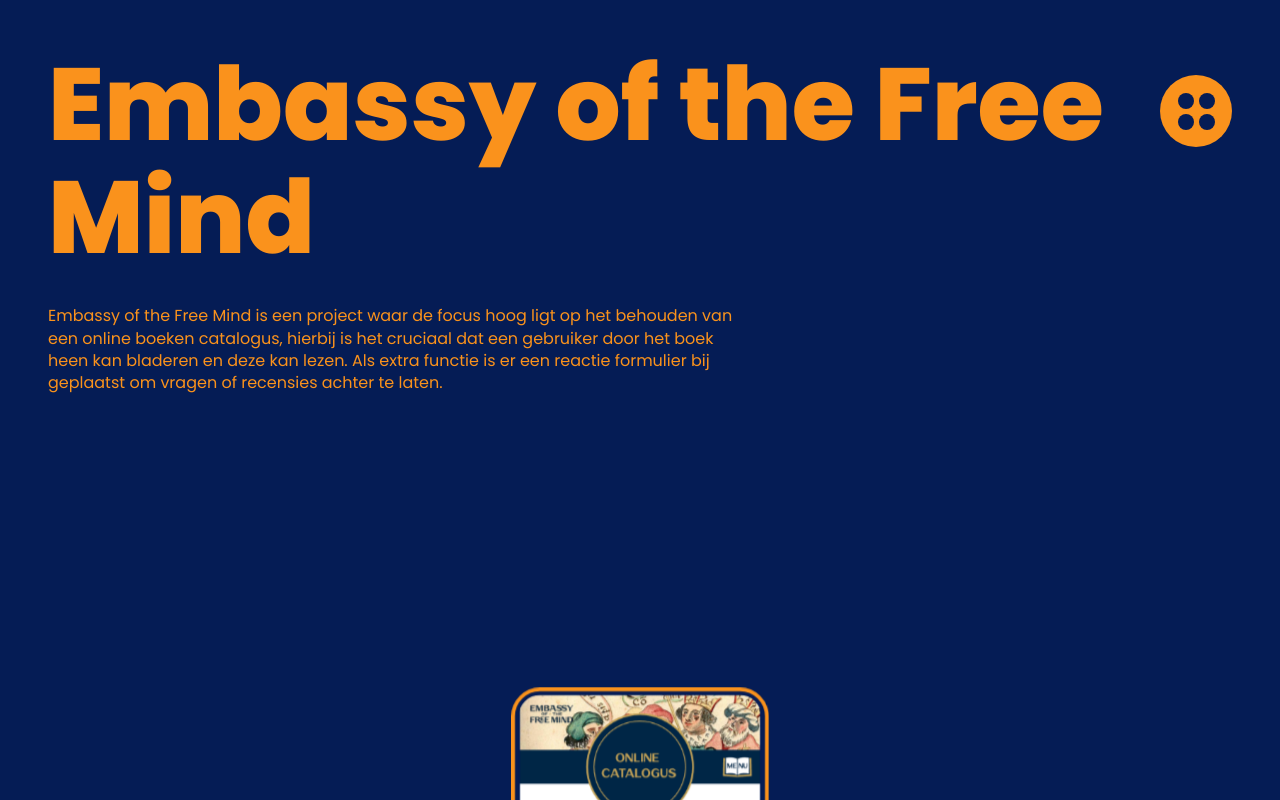
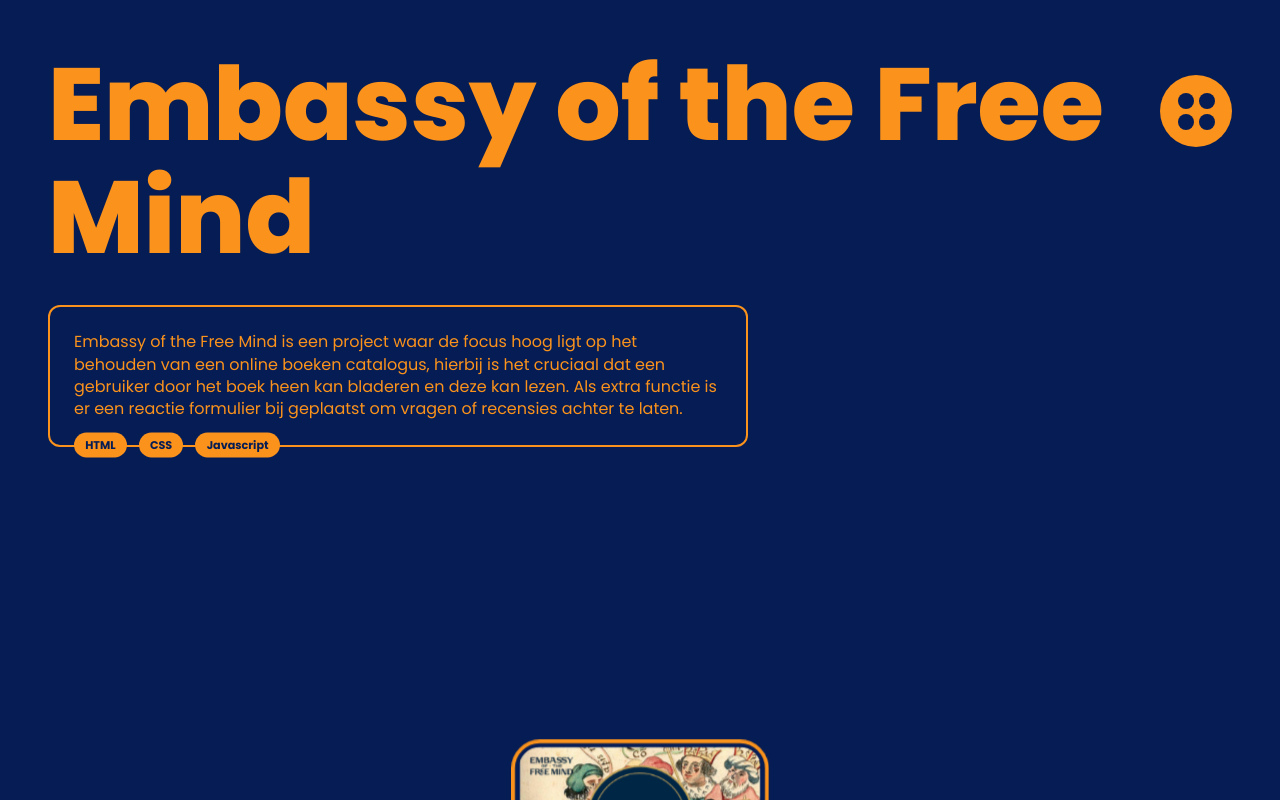
Before and after one commit to KyanTG/creative-portfolio, a SvelteKit app: page /projects/embassy-of-the-free-mind in a window 1280 px wide. Shown: the top 800 px of the page. Built offline with nearby package versions, Linux system fonts and the light colour scheme.

Commit message:
last fixes needed before going live!

```diff
--- a/src/lib/components/projects.svelte
+++ b/src/lib/components/projects.svelte
@@ -2,7 +2,7 @@
     import projects from '$lib/data/projects.json';
 </script>
 
-<div class="project-root" onmousemove={(e) => { e.currentTarget.style.setProperty('--x', `${e.clientX}px`); e.currentTarget.style.setProperty('--y', `${e.clientY}px`);}}>
+<div class="project-root" role="region" onmousemove={(e) => { e.currentTarget.style.setProperty('--x', `${e.clientX}px`); e.currentTarget.style.setProperty('--y', `${e.clientY}px`);}}>
     <section class="project-articles">
         {#each projects as project}
             <div class="project-article">
--- a/src/lib/data/projects.json
+++ b/src/lib/data/projects.json
@@ -34,6 +34,7 @@
         "title": "Embassy of the Free Mind",
         "showcaseImage": "/embassy-of-the-free-mind.png",
         "description": "Embassy of the Free Mind is een project waar de focus hoog ligt op het behouden van een online boeken catalogus, hierbij is het cruciaal dat een gebruiker door het boek heen kan bladeren en deze kan lezen. Als extra functie is er een reactie formulier bij geplaatst om vragen of recensies achter te laten.",
+        "stack": ["HTML", "CSS", "Javascript"],
         "website": "https://proof-of-concept-cu3y.onrender.com",
         "websitePhoneOne": "/embassy-of-the-free-mind-mobile-one.png",
         "websitePhoneTwo": "/embassy-of-the-free-mind-mobile-two.png",
--- a/src/routes/projects/[slug]/+page.svelte
+++ b/src/routes/projects/[slug]/+page.svelte
@@ -9,7 +9,16 @@
     {#if project}
         <article class="project-container">
             <h1>{project.title}</h1>
-            <p class="description">{project.description}</p>
+                <article class="description-card">
+                    <p class="description">{project.description}</p>
+                    {#if project.stack}
+                        <ul class="stack-list">
+                            {#each project.stack as tech}
+                                <li class="stack-item">{tech}</li>
+                            {/each}
+                        </ul>
+                    {/if}
+                </article>
 
             {#if project.websitePhoneOne}
                 <section class="phone-ring-track" style="--count: 4;">
@@ -67,9 +76,40 @@
         }
     }
 
+    .description-card {
+        position: relative;
+        max-width: 700px;
+        margin-top: 2rem;
+        padding: 1.5rem;
+        border: 2px solid var(--secondary-color);
+        border-radius: 12px;
+    }
+
     .description {
-        padding-top: 2rem;
-        max-width: 700px;
+        margin: 0;
+    }
+
+    .stack-list {
+        position: absolute;
+        left: 1.5rem;
+        bottom: 0;
+        transform: translateY(50%);
+        display: flex;
+        justify-content: flex-start;
+        gap: 0.75rem;
+        list-style: none;
+        padding: 0;
+        margin: 0;
+    }
+
+    .stack-item {
+        padding: 0.25rem 0.7rem;
+        border-radius: 50px;
+        font-family: var(--primary-font);
+        background: var(--secondary-color);
+        color: var(--primary-color);
+        font-weight: bold;
+        font-size: 0.7rem;
     }
 
     .buttons {
```
Also changed, not shown: src/lib/components/homepage-typer.svelte (+6 -23 lines), src/lib/components/projects-typer.svelte (+3 -11 lines).
